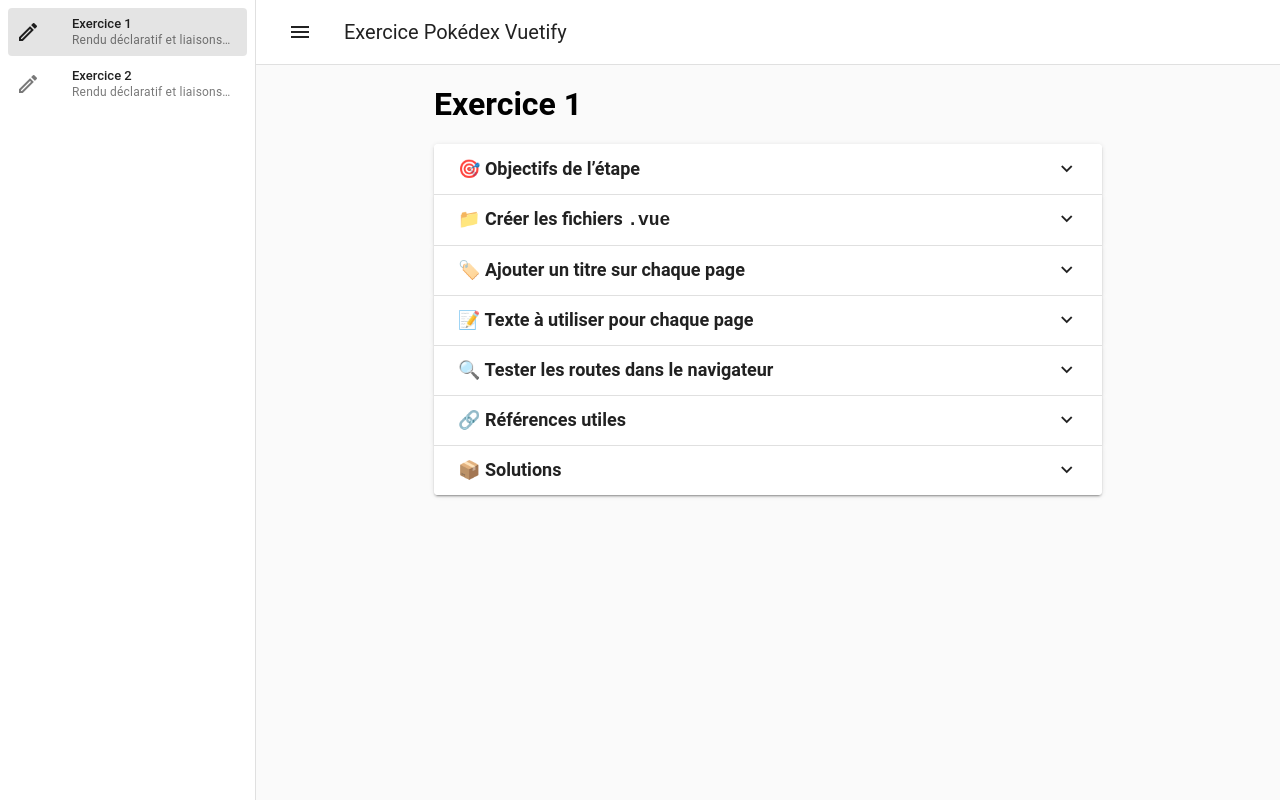
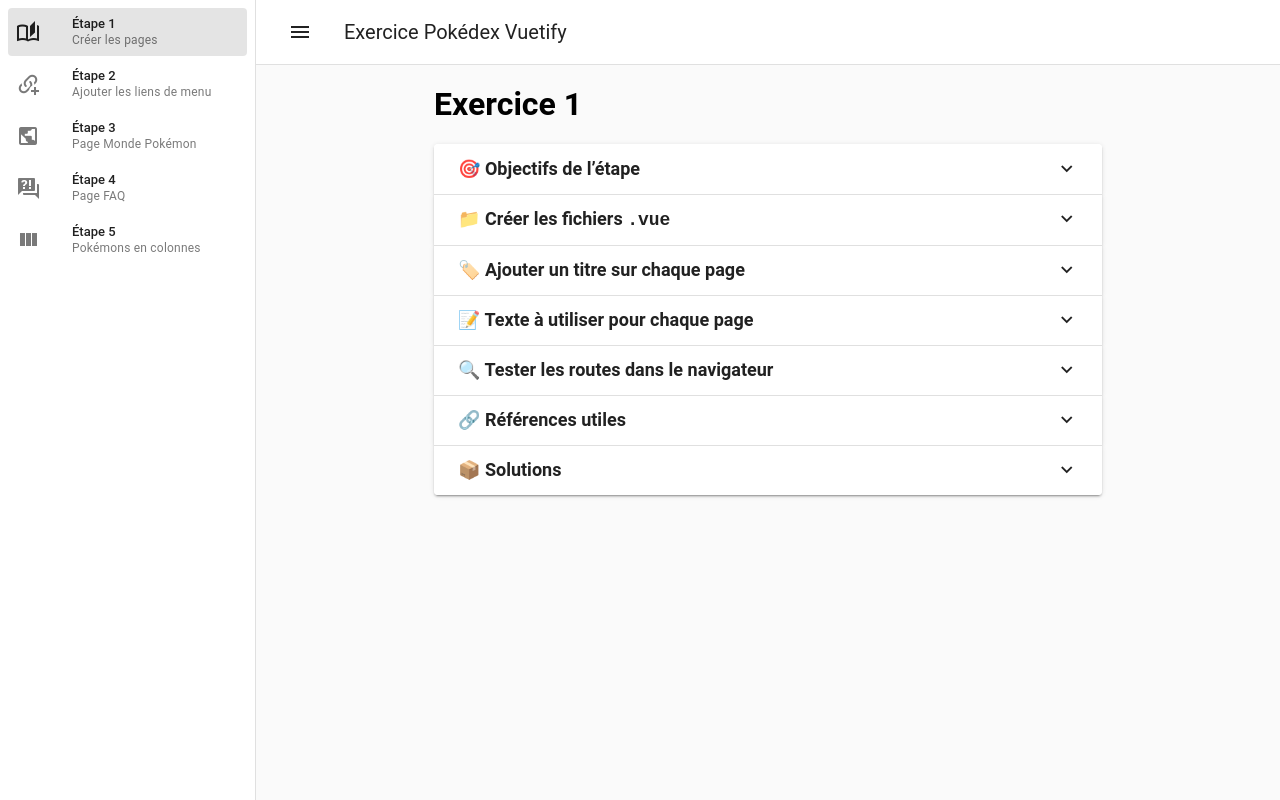
Before and after one commit to fallinov/2025-sfa-vue-donnee-pokedex-vuetify, a Vue app: page / in a window 1280 px wide. Built offline with nearby package versions, Linux system fonts and the light colour scheme.

Commit message:
menu ajout 5 étapes

```diff
--- a/src/App.vue
+++ b/src/App.vue
@@ -31,16 +31,34 @@
 
 const items = ref([
   {
-    title: 'Exercice 1',
-    subtitle: 'Rendu déclaratif et liaisons d’attributs',
-    prependIcon: 'mdi-pencil-outline', // Icône pertinente pour l'exercice
+    title: ' Étape 1',
+    subtitle: 'Créer les pages',
+    prependIcon: 'mdi-book-open-page-variant-outline',
     to: '/',
   },
   {
-    title: 'Exercice 2',
-    subtitle: 'Rendu déclaratif et liaisons d’attributs',
-    prependIcon: 'mdi-pencil-outline', // Icône pertinente pour l'exercice
+    title: 'Étape 2',
+    subtitle: 'Ajouter les liens de menu',
+    prependIcon: 'mdi-link-variant-plus',
     to: '/etape2',
+  },
+  {
+    title: 'Étape 3',
+    subtitle: 'Page Monde Pokémon',
+    prependIcon: 'mdi-earth-box',
+    to: '/etape3',
+  },
+  {
+    title: 'Étape 4',
+    subtitle: 'Page FAQ',
+    prependIcon: 'mdi-frequently-asked-questions',
+    to: '/etape4',
+  },
+  {
+    title: 'Étape 5',
+    subtitle: 'Pokémons en colonnes',
+    prependIcon: 'mdi-view-column',
+    to: '/etape5',
   },
 ]);
 </script>
```
